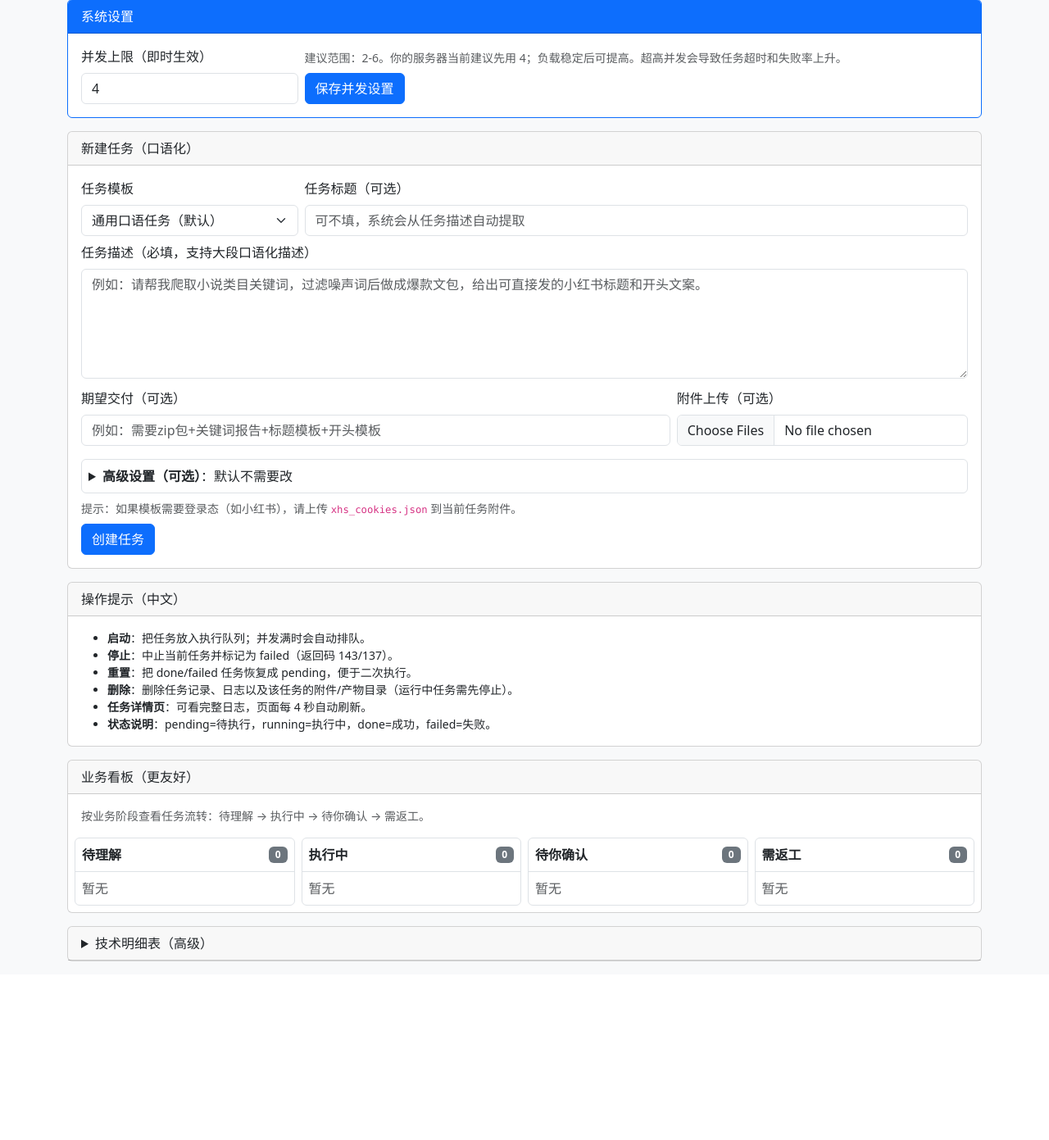
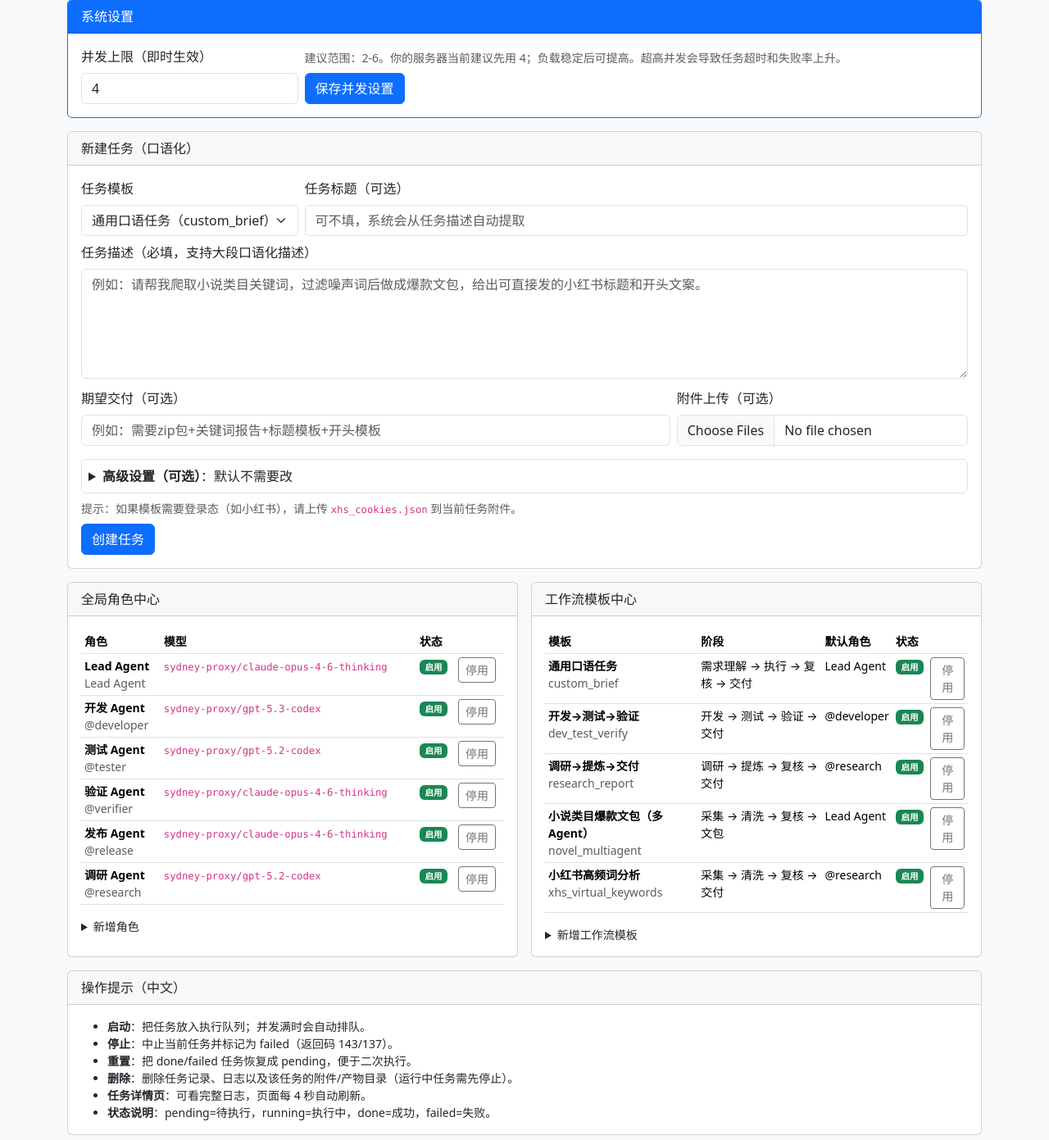
Before and after one commit to kelly-create/bot-skllis, a Flask app: page / in a window 1280 px wide. Shown: the part 218-1609 px from the top of the page at 82% size. Before the commit the page ends 1391 px from the top, so only its background shows below. Run offline with Flask 3, Linux system fonts and the light colour scheme; the visitor is signed in with stand-in values (Sample User, id 1); data comes from the database, SQL or seed files in the repository; data that the repository does not hold is empty.

Commit message:
feat: add global role center and workflow template center

```diff
--- a/agent-team-console/app.py
+++ b/agent-team-console/app.py
@@ -1,4 +1,5 @@
 #!/usr/bin/env python3
+import json
 import os
 import re
 import sqlite3
@@ -273,6 +274,113 @@ def init_db():
             )
             """
         )
+        conn.execute(
+            """
+            CREATE TABLE IF NOT EXISTS roles (
+                id INTEGER PRIMARY KEY AUTOINCREMENT,
+                code TEXT UNIQUE NOT NULL,
+                name TEXT NOT NULL,
+                description TEXT,
+                default_model TEXT,
+                enabled INTEGER DEFAULT 1,
+                created_at TEXT,
+                updated_at TEXT
+            )
+            """
+        )
+        conn.execute(
+            """
+            CREATE TABLE IF NOT EXISTS workflows (
+                id INTEGER PRIMARY KEY AUTOINCREMENT,
+                code TEXT UNIQUE NOT NULL,
+                name TEXT NOT NULL,
+                description TEXT,
+                stages_json TEXT,
+                default_task_type TEXT,
+                default_assignee TEXT,
+                command_template TEXT,
+                enabled INTEGER DEFAULT 1,
+                created_at TEXT,
+                updated_at TEXT
+            )
+            """
+        )
+
+        # 默认全局角色（创建一次，后续可在页面维护）
+        default_roles = [
+            ("Lead Agent", "Lead Agent", "任务总控与编排", "sydney-proxy/claude-opus-4-6-thinking"),
+            ("@developer", "开发 Agent", "实现功能、改代码、修复问题", "sydney-proxy/gpt-5.3-codex"),
+            ("@tester", "测试 Agent", "回归测试、边界验证、复现问题", "sydney-proxy/gpt-5.2-codex"),
+            ("@verifier", "验证 Agent", "按验收标准做最终核对", "sydney-proxy/claude-opus-4-6-thinking"),
+            ("@release", "发布 Agent", "发布、回滚、变更审计", "sydney-proxy/claude-opus-4-6-thinking"),
+            ("@research", "调研 Agent", "信息检索、数据分析、报告沉淀", "sydney-proxy/gpt-5.2-codex"),
+        ]
+        for code, name, desc, model in default_roles:
+            conn.execute(
+                """
+                INSERT OR IGNORE INTO roles(code, name, description, default_model, enabled, created_at, updated_at)
+                VALUES(?,?,?,?,1,?,?)
+                """,
+                (code, name, desc, model, now_str(), now_str()),
+            )
+
+        # 默认全局工作流模板（可复用，不绑定单一业务）
+        default_workflows = [
+            (
+                "custom_brief",
+                "通用口语任务",
+                "口语化描述 + 附件输入，适配任意任务",
+                json.dumps(["需求理解", "执行", "复核", "交付"], ensure_ascii=False),
+                "general",
+                "Lead Agent",
+                "",
+            ),
+            (
+                "dev_test_verify",
+                "开发→测试→验证",
+                "面向代码任务的标准闭环",
+                json.dumps(["开发", "测试", "验证", "交付"], ensure_ascii=False),
+                "backend",
+                "@developer",
+                "",
+            ),
+            (
+                "research_report",
+                "调研→提炼→交付",
+                "面向信息分析与内容生产任务",
+                json.dumps(["调研", "提炼", "复核", "交付"], ensure_ascii=False),
+                "research",
+                "@research",
+                "",
+            ),
+            (
+                "novel_multiagent",
+                "小说类目爆款文包（多Agent）",
+                "采集→清洗→复核→文包",
+                json.dumps(["采集", "清洗", "复核", "文包"], ensure_ascii=False),
+                "research",
+                "Lead Agent",
+                "",
+            ),
+            (
+                "xhs_virtual_keywords",
+                "小红书高频词分析",
+                "关键词采集与高频词报告",
+                json.dumps(["采集", "清洗", "复核", "交付"], ensure_ascii=False),
+                "research",
+                "@research",
+                "cd __PROJECT_DIR__ && python3 scripts/xhs_virtual_keywords.py --keywords '虚拟产品,数字产品,PPT模板,简历模板,教程课程,AI提示词,素材包,资料包' --cookie-file $TASK_INPUT_DIR/xhs_cookies.json --scrolls 4 --auto-related 2 --max-keywords 24 --domain general --strict --min-usable 4 --out-md $TASK_OUTPUT_DIR/xhs_virtual_keywords.md --out-json $TASK_OUTPUT_DIR/xhs_virtual_keywords.json",
+            ),
+        ]
+        for code, name, desc, stages, task_type, assignee, cmd in default_workflows:
+            conn.execute(
+                """
+                INSERT OR IGNORE INTO workflows(
+                    code, name, description, stages_json, default_task_type, default_assignee, command_template, enabled, created_at, updated_at
+                ) VALUES(?,?,?,?,?,?,?,1,?,?)
+                """,
+                (code, name, desc, stages, task_type, assignee, cmd, now_str(), now_str()),
+            )
 
 
 def get_setting(key: str, default_value: str = "") -> str:
@@ -303,6 +411,52 @@ def sync_runtime_settings():
         val = DEFAULT_MAX_CONCURRENT
     set_setting("max_concurrent", str(val))
     limiter.set_limit(val)
+
+
+def get_roles(enabled_only: bool = False):
+    q = "SELECT * FROM roles"
+    if enabled_only:
+        q += " WHERE enabled=1"
+    q += " ORDER BY CASE WHEN code='Lead Agent' THEN 0 ELSE 1 END, id ASC"
+    with db_conn() as conn:
+        rows = conn.execute(q).fetchall()
+    return rows
+
+
+def get_workflow_by_code(code: str):
+    if not code:
+        return None
+    with db_conn() as conn:
+        return conn.execute("SELECT * FROM workflows WHERE code=?", (code,)).fetchone()
+
+
+def parse_stages(stages_json: str):
+    raw = (stages_json or "").strip()
+    if not raw:
+        return []
+    try:
+        data = json.loads(raw)
+        if isinstance(data, list):
+            return [str(x) for x in data]
+    except Exception:
+        pass
+    return [x.strip() for x in raw.split(",") if x.strip()]
+
+
+def get_workflows(enabled_only: bool = False):
+    q = "SELECT * FROM workflows"
+    if enabled_only:
+        q += " WHERE enabled=1"
+    q += " ORDER BY id ASC"
+    with db_conn() as conn:
+        rows = conn.execute(q).fetchall()
+
+    out = []
+    for r in rows:
+        d = dict(r)
+        d["stages"] = parse_stages(d.get("stages_json"))
+        out.append(d)
+    return out
 
 
 def append_log(task_id: int, line: str):
@@ -499,6 +653,9 @@ def dashboard():
         phase = infer_business_phase(t)
         tasks_by_phase.setdefault(phase, []).append(t)
 
+    roles = get_roles(enabled_only=False)
+    workflows = get_workflows(enabled_only=False)
+
     queue_count = max(0, len(running_processes) - limiter.get_running())
     return render_template(
         "dashboard.html",
@@ -506,6 +663,8 @@ def dashboard():
         stats=stats,
         tasks_by_phase=tasks_by_phase,
         phase_order=phase_order,
+        roles=roles,
+        workflows=workflows,
         running_count=len(running_processes),
         queue_count=queue_count,
     )
@@ -556,6 +715,102 @@ def set_concurrency():
     return redirect(url_for("dashboard"))
 
 
+@app.post("/roles")
+@login_required
+def create_role():
+    code = (request.form.get("code") or "").strip()
+    name = (request.form.get("name") or "").strip()
+    description = (request.form.get("description") or "").strip()
+    default_model = (request.form.get("default_model") or "").strip()
+    enabled = 1 if (request.form.get("enabled") or "1") == "1" else 0
+
+    if not code or not name:
+        flash("角色创建失败：code 和 name 不能为空")
+        return redirect(url_for("dashboard"))
+
+    try:
+        with db_conn() as conn:
+            conn.execute(
+                """
+                INSERT INTO roles(code, name, description, default_model, enabled, created_at, updated_at)
+                VALUES(?,?,?,?,?,?,?)
+                """,
+                (code, name, description, default_model, enabled, now_str(), now_str()),
+            )
+        flash(f"角色已创建：{name}（{code}）")
+    except sqlite3.IntegrityError:
+        flash("角色创建失败：code 已存在")
+    except Exception as e:
+        flash(f"角色创建失败：{e}")
+
+    return redirect(url_for("dashboard"))
+
+
+@app.post("/roles/<int:role_id>/toggle")
+@login_required
+def toggle_role(role_id: int):
+    with db_conn() as conn:
+        row = conn.execute("SELECT enabled, name FROM roles WHERE id=?", (role_id,)).fetchone()
+        if not row:
+            flash("角色不存在")
+            return redirect(url_for("dashboard"))
+        nxt = 0 if int(row["enabled"] or 0) == 1 else 1
+        conn.execute("UPDATE roles SET enabled=?, updated_at=? WHERE id=?", (nxt, now_str(), role_id))
+    flash(f"角色已{'启用' if nxt == 1 else '停用'}：{row['name']}")
+    return redirect(url_for("dashboard"))
+
+
+@app.post("/workflows")
+@login_required
+def create_workflow():
+    code = (request.form.get("code") or "").strip()
+    name = (request.form.get("name") or "").strip()
+    description = (request.form.get("description") or "").strip()
+    stages_text = (request.form.get("stages") or "").strip()
+    default_task_type = (request.form.get("default_task_type") or "general").strip()
+    default_assignee = (request.form.get("default_assignee") or "Lead Agent").strip()
+    command_template = (request.form.get("command_template") or "").strip()
+    enabled = 1 if (request.form.get("enabled") or "1") == "1" else 0
+
+    if not code or not name:
+        flash("工作流创建失败：code 和 name 不能为空")
+        return redirect(url_for("dashboard"))
+
+    stages = [x.strip() for x in re.split(r"[,，\n]+", stages_text) if x.strip()]
+    stages_json = json.dumps(stages, ensure_ascii=False)
+
+    try:
+        with db_conn() as conn:
+            conn.execute(
+                """
+                INSERT INTO workflows(code, name, description, stages_json, default_task_type, default_assignee, command_template, enabled, created_at, updated_at)
+                VALUES(?,?,?,?,?,?,?,?,?,?)
+                """,
+                (code, name, description, stages_json, default_task_type, default_assignee, command_template, enabled, now_str(), now_str()),
+            )
+        flash(f"工作流已创建：{name}（{code}）")
+    except sqlite3.IntegrityError:
+        flash("工作流创建失败：code 已存在")
+    except Exception as e:
+        flash(f"工作流创建失败：{e}")
+
+    return redirect(url_for("dashboard"))
+
+
+@app.post("/workflows/<int:workflow_id>/toggle")
+@login_required
+def toggle_workflow(workflow_id: int):
+    with db_conn() as conn:
+        row = conn.execute("SELECT enabled, name FROM workflows WHERE id=?", (workflow_id,)).fetchone()
+        if not row:
+            flash("工作流不存在")
+            return redirect(url_for("dashboard"))
+        nxt = 0 if int(row["enabled"] or 0) == 1 else 1
+        conn.execute("UPDATE workflows SET enabled=?, updated_at=? WHERE id=?", (nxt, now_str(), workflow_id))
+    flash(f"工作流已{'启用' if nxt == 1 else '停用'}：{row['name']}")
+    return redirect(url_for("dashboard"))
+
+
 def derive_title(title_raw: str, brief: str, template_name: str) -> str:
     title = (title_raw or "").strip()
     if title:
@@ -586,6 +841,11 @@ def build_command_from_template(template_name: str, project_dir: str, task_brief
             "--max-rounds 3 --min-usable 8 --min-domain-ratio 0.75 --max-noise-ratio 0.35 "
             "--pack-format zip"
         )
+
+    # 优先使用工作流中心配置的命令模板
+    wf = get_workflow_by_code(template_name)
+    if wf and (wf["command_template"] or "").strip():
+        return (wf["command_template"] or "").replace("__PROJECT_DIR__", workdir)
 
     if template_name == "xhs_virtual_keywords":
         return (
@@ -624,25 +884,22 @@ def create_task():
         desc_parts.append(f"【补充说明】\n{description_raw}")
     description = "\n\n".join(desc_parts).strip()
 
+    wf = get_workflow_by_code(workflow_template)
+
     task_type = (request.form.get("task_type") or "general").strip()
     assignee = (request.form.get("assignee") or "Lead Agent").strip()
     priority = (request.form.get("priority") or "P2").strip()
 
+    # 若未手工指定，优先套用工作流默认角色/类型
+    if wf:
+        if task_type == "general" and (wf["default_task_type"] or "").strip():
+            task_type = (wf["default_task_type"] or "general").strip()
+        if assignee == "Lead Agent" and (wf["default_assignee"] or "").strip():
+            assignee = (wf["default_assignee"] or "Lead Agent").strip()
+
     command = (request.form.get("command") or "").strip()
     if not command:
         command = build_command_from_template(workflow_template, project_dir, task_brief)
-
-    # 针对模板自动设置更合理的默认角色/类型（用户未手工改时）
-    if workflow_template == "novel_multiagent":
-        if task_type == "general":
-            task_type = "research"
-        if assignee == "Lead Agent":
-            assignee = "Lead Agent"
-    elif workflow_template == "xhs_virtual_keywords":
-        if task_type == "general":
-            task_type = "research"
-        if assignee == "Lead Agent":
-            assignee = "@research-analyst"
 
     with db_conn() as conn:
         cur = conn.execute(
--- a/agent-team-console/templates/dashboard.html
+++ b/agent-team-console/templates/dashboard.html
@@ -58,9 +58,13 @@
           <div class="col-md-3">
             <label class="form-label">任务模板</label>
             <select class="form-select" name="workflow_template" id="workflow_template" onchange="onWorkflowChange()">
-              <option value="custom_brief" selected>通用口语任务（默认）</option>
-              <option value="novel_multiagent">小说类目爆款文包（多Agent复核）</option>
-              <option value="xhs_virtual_keywords">小红书高频词分析（Cookie）</option>
+              {% for wf in workflows %}
+                {% if wf.enabled == 1 %}
+                <option value="{{ wf.code }}" data-default-assignee="{{ wf.default_assignee or '' }}" data-default-task-type="{{ wf.default_task_type or '' }}" {% if wf.code == 'custom_brief' %}selected{% endif %}>
+                  {{ wf.name }}（{{ wf.code }}）
+                </option>
+                {% endif %}
+              {% endfor %}
             </select>
           </div>
           <div class="col-md-9">
@@ -106,12 +110,11 @@
             <div class="col-md-3">
               <label class="form-label">执行角色</label>
               <select class="form-select" name="assignee" title="执行角色">
-                <option value="Lead Agent">Lead Agent（总控/分派）</option>
-                <option value="@backend-integrator">@backend-integrator（后端专家）</option>
-                <option value="@frontend-polisher">@frontend-polisher（前端专家）</option>
-                <option value="@qa-engineer">@qa-engineer（测试专家）</option>
-                <option value="@release-manager">@release-manager（发布专家）</option>
-                <option value="@research-analyst">@research-analyst（调研专家）</option>
+                {% for r in roles %}
+                  {% if r.enabled == 1 %}
+                  <option value="{{ r.code }}" {% if r.code == 'Lead Agent' %}selected{% endif %}>{{ r.name }}（{{ r.code }}）</option>
+                  {% endif %}
+                {% endfor %}
               </select>
             </div>
             <div class="col-md-2">
@@ -138,6 +141,101 @@
         <div class="form-text mt-2">提示：如果模板需要登录态（如小红书），请上传 <code>xhs_cookies.json</code> 到当前任务附件。</div>
         <button class="btn btn-primary mt-2">创建任务</button>
       </form>
+    </div>
+  </div>
+
+  <div class="row g-3 mb-3">
+    <div class="col-md-6">
+      <div class="card h-100">
+        <div class="card-header">全局角色中心</div>
+        <div class="card-body small">
+          <div class="table-responsive">
+            <table class="table table-sm">
+              <thead><tr><th>角色</th><th>模型</th><th>状态</th><th></th></tr></thead>
+              <tbody>
+                {% for r in roles %}
+                <tr>
+                  <td>
+                    <div><b>{{ r.name }}</b></div>
+                    <div class="text-muted">{{ r.code }}</div>
+                  </td>
+                  <td><code>{{ r.default_model or '-' }}</code></td>
+                  <td>{% if r.enabled == 1 %}<span class="badge bg-success">启用</span>{% else %}<span class="badge bg-secondary">停用</span>{% endif %}</td>
+                  <td>
+                    <form method="post" action="{{ url_for('toggle_role', role_id=r.id) }}">
+                      <button class="btn btn-sm btn-outline-secondary">{% if r.enabled == 1 %}停用{% else %}启用{% endif %}</button>
+                    </form>
+                  </td>
+                </tr>
+                {% endfor %}
+              </tbody>
+            </table>
+          </div>
+
+          <details>
+            <summary>新增角色</summary>
+            <form class="row g-2 mt-1" method="post" action="{{ url_for('create_role') }}">
+              <div class="col-md-4"><input class="form-control form-control-sm" name="code" placeholder="code，例如 @developer" required></div>
+              <div class="col-md-4"><input class="form-control form-control-sm" name="name" placeholder="名称，例如 开发 Agent" required></div>
+              <div class="col-md-4"><input class="form-control form-control-sm" name="default_model" placeholder="默认模型"></div>
+              <div class="col-12"><input class="form-control form-control-sm" name="description" placeholder="角色职责描述（可选）"></div>
+              <div class="col-12"><button class="btn btn-sm btn-primary">创建角色</button></div>
+            </form>
+          </details>
+        </div>
+      </div>
+    </div>
+
+    <div class="col-md-6">
+      <div class="card h-100">
+        <div class="card-header">工作流模板中心</div>
+        <div class="card-body small">
+          <div class="table-responsive">
+            <table class="table table-sm">
+              <thead><tr><th>模板</th><th>阶段</th><th>默认角色</th><th>状态</th><th></th></tr></thead>
+              <tbody>
+                {% for wf in workflows %}
+                <tr>
+                  <td>
+                    <div><b>{{ wf.name }}</b></div>
+                    <div class="text-muted">{{ wf.code }}</div>
+                  </td>
+                  <td>{{ ' → '.join(wf.stages) if wf.stages else '-' }}</td>
+                  <td>{{ wf.default_assignee or '-' }}</td>
+                  <td>{% if wf.enabled == 1 %}<span class="badge bg-success">启用</span>{% else %}<span class="badge bg-secondary">停用</span>{% endif %}</td>
+                  <td>
+                    <form method="post" action="{{ url_for('toggle_workflow', workflow_id=wf.id) }}">
+                      <button class="btn btn-sm btn-outline-secondary">{% if wf.enabled == 1 %}停用{% else %}启用{% endif %}</button>
+                    </form>
+                  </td>
+                </tr>
+                {% endfor %}
+              </tbody>
+            </table>
+          </div>
+
+          <details>
+            <summary>新增工作流模板</summary>
+            <form class="row g-2 mt-1" method="post" action="{{ url_for('create_workflow') }}">
+              <div class="col-md-4"><input class="form-control form-control-sm" name="code" placeholder="code，例如 dev_test_verify" required></div>
+              <div class="col-md-4"><input class="form-control form-control-sm" name="name" placeholder="模板名称" required></div>
+              <div class="col-md-4"><input class="form-control form-control-sm" name="default_assignee" placeholder="默认角色，例如 @developer"></div>
+              <div class="col-12"><input class="form-control form-control-sm" name="stages" placeholder="阶段，逗号分隔，例如 开发,测试,验证,交付"></div>
+              <div class="col-12"><input class="form-control form-control-sm" name="description" placeholder="模板描述（可选）"></div>
+              <div class="col-12"><input class="form-control form-control-sm" name="command_template" placeholder="可选：命令模板，支持 __PROJECT_DIR__ 占位符"></div>
+              <div class="col-md-4">
+                <select class="form-select form-select-sm" name="default_task_type">
+                  <option value="general">general</option>
+                  <option value="backend">backend</option>
+                  <option value="research">research</option>
+                  <option value="ops">ops</option>
+                </select>
+              </div>
+              <div class="col-12"><button class="btn btn-sm btn-primary">创建工作流</button></div>
+            </form>
+          </details>
+        </div>
+      </div>
     </div>
   </div>
 
@@ -244,7 +342,20 @@ function onWorkflowChange() {
   const wf = document.getElementById('workflow_template');
   const cmdInput = document.getElementById('command_input');
   const expectation = document.querySelector('input[name="delivery_expectation"]');
+  const assignee = document.querySelector('select[name="assignee"]');
+  const taskType = document.querySelector('select[name="task_type"]');
   if (!wf || !cmdInput) return;
+
+  const opt = wf.options[wf.selectedIndex];
+  const defAssignee = opt?.getAttribute('data-default-assignee') || '';
+  const defTaskType = opt?.getAttribute('data-default-task-type') || '';
+
+  if (defAssignee && assignee) {
+    assignee.value = defAssignee;
+  }
+  if (defTaskType && taskType) {
+    taskType.value = defTaskType;
+  }
 
   if (wf.value === 'novel_multiagent') {
     cmdInput.placeholder = '留空即可：系统会自动生成小说多Agent流水线命令';
@@ -257,7 +368,7 @@ function onWorkflowChange() {
       expectation.value = '需要高频词报告（md/json）和可下载产物';
     }
   } else {
-    cmdInput.placeholder = '留空=通用口语任务演示流程；如需真实执行可填自定义命令';
+    cmdInput.placeholder = '留空=按模板自动生成命令；如模板无命令则进入演示流程';
   }
   formDirty = true;
 }
```
Also changed, not shown: MEMORY.md (+1 -0 lines), memory/2026-02-20.md (+18 -0 lines).
